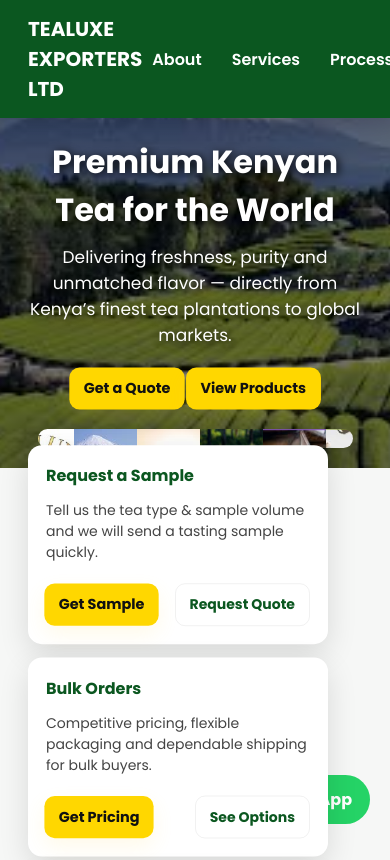
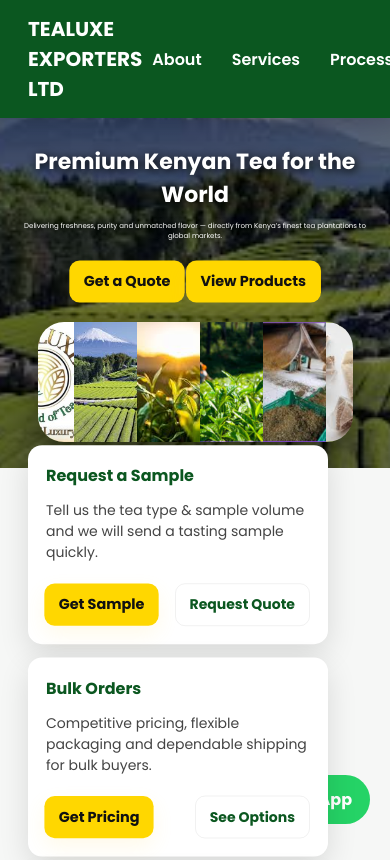
Before and after one commit to Blake332/Tealuxeexporterslimited, a website: page index.html in a window 390 px wide. Shown: the top 860 px of the page. Drawn offline with Linux system fonts and the light colour scheme.

Commit message:
Update index.html

```diff
--- a/index.html
+++ b/index.html
@@ -269,9 +269,9 @@
         }
 
         /* Mobile fixes */
-        @media (max-width:720px){
-            .hero h1 { font-size:32px; }
-            .hero p { font-size:17px; }
+        @media (max-width:520px){
+            .hero h1 { font-size:22px; }
+            .hero p { font-size:7px; }
             .contact-grid { grid-template-columns:1fr; }
         }
   </style>
```
